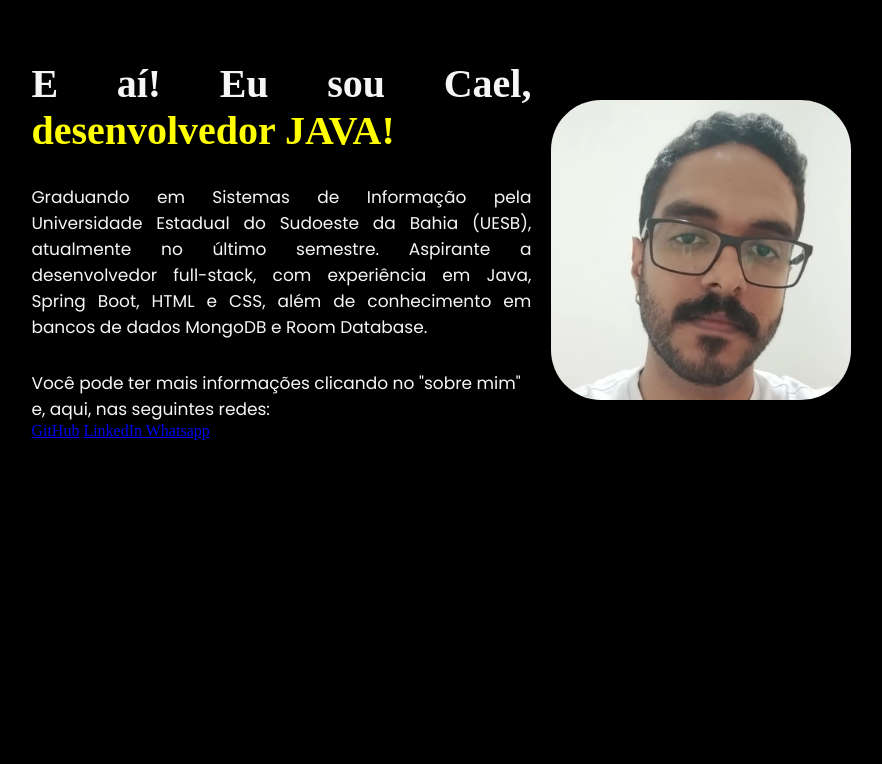
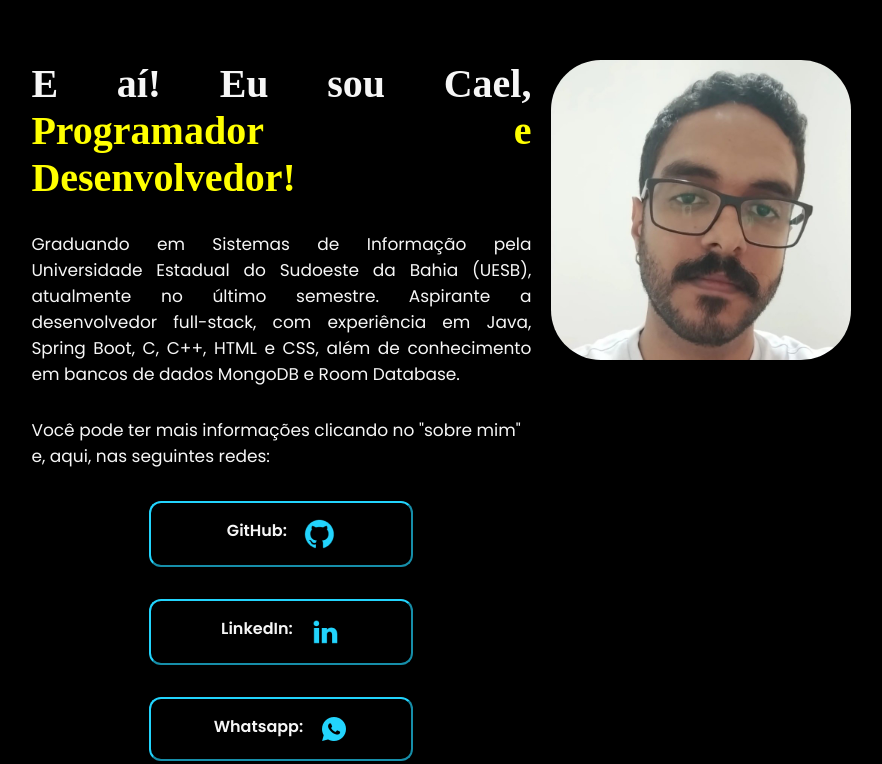
Before and after one commit to CaelSS/Portfolio, a plain HTML site: page index.html in a window 1280 px wide. Shown: the part 170-934 px from the top of the page, without its empty margins (199-1081 px from the left). Before the commit the page ends 841 px from the top, so only its background shows below. Drawn offline with Linux system fonts and the light colour scheme; a web font is replaced by a local one.

Commit message:
mudanca de botoes e styles.

```diff
--- a/index.html
+++ b/index.html
@@ -20,30 +20,28 @@
 
                 <section class="apresentacao_conteudo">  <!--tag que cria uma seção/bloco-->
 
-                    <h1 class="apresentacao_conteudo_titulo">E aí! Eu sou <strong>Cael</strong>, <span class="titulo-destaque">desenvolvedor    JAVA!</span>
+                    <h1 class="apresentacao_conteudo_titulo">E aí! Eu sou <strong>Cael</strong>, <span class="titulo-destaque">Programador e Desenvolvedor!</span>
                     </h1> <!--utuliza o Strong pra ficar uma tag que chama mais ateenção-->
 
                     <p class="apresentacao_conteudo_descricao">Graduando em Sistemas de Informação pela Universidade Estadual do Sudoeste da Bahia (UESB), atualmente no último semestre.
-                    Aspirante a desenvolvedor full-stack, com experiência em Java, Spring Boot, HTML e CSS, além de conhecimento em bancos de dados MongoDB e Room Database.</p>
+                    Aspirante a desenvolvedor full-stack, com experiência em Java, Spring Boot, C, C++, HTML e CSS, além de conhecimento em bancos de dados MongoDB e Room Database.</p>
 
 
-                    <div class="apresentacao_links">
-
-                        <p class="apresentacao_links_paragrafo">Você pode ter mais informações clicando no "sobre mim" e, aqui, nas seguintes redes: </p>
 
                         <div class="apresentacao_botoes">
 
-                            <a href="https://github.com/CaelSS">GitHub</a>
+                            <p class="apresentacao_links_paragrafo">Você pode ter mais informações clicando no "sobre mim" e, aqui, nas seguintes redes: </p>
 
-                            <a href="https://www.linkedin.com/in/cael-santos-santana/" target="_blank" aria-label="Acesse meu LinkedIn">
-                                LinkedIn
+                            <a class="botoes_link" href="https://github.com/CaelSS">GitHub: <img src="icons/github.png" alt=""></a>
+
+                            <a  class="botoes_link" href="https://www.linkedin.com/in/cael-santos-santana/" target="_blank" aria-label="Acesse meu LinkedIn">
+                                LinkedIn: <img src="icons/linkedin.png" alt="">
                             </a>
 
-                            <a href="https://wa.me/+55073991172305" target="_blank" aria-label="Acesse meu GitHub">
-                                Whatsapp
+                            <a class="botoes_link" href="https://wa.me/+55073991172305" target="_blank" aria-label="Acesse meu GitHub">
+                                Whatsapp: <img src="icons/icons8-whatsapp-50.png">
                             </a>
 
-                        </div>
 
                     </div>
 
--- a/style.css
+++ b/style.css
@@ -55,18 +55,6 @@ body {
 
   }
 
-  .apresentacao_conteudo_descricao{
-
-
-    font-size: 17px;  /* edita o tamanho da letra */
-    font-family: "Poppins", serif; /* importo a fonte pelo site da google fonts*/
-    text-shadow: 10px 10px 10px rgba(0, 0, 0, 0.5);
-    text-align: justify;
-
-
-
-  }
-
   .apresentacao_conteudo{ /* na classe filha da classe pai (apresentacoa) fiz um container do conteudo (frase de descricao)*/
 
     width: 500px; /* o espaço que a div consome na pagina*/
@@ -87,12 +75,30 @@ body {
 
   }
 
+  .apresentacao_conteudo_descricao{
+
+
+    font-size: 17px;  /* edita o tamanho da letra */
+    font-family: "Poppins", serif; /* importo a fonte pelo site da google fonts*/
+    text-shadow: 10px 10px 10px rgba(0, 0, 0, 0.5);
+    text-align: justify;
+
+
+
+  }
+
+
+
+
+
   .apresentacao_links_paragrafo {
 
 
     font-size: 17px;  /* edita o tamanho da letra */
     font-family: "Poppins", serif; /* importo a fonte pelo site da google fonts*/
     text-shadow: 10px 10px 10px rgba(0, 0, 0, 0.5);
+    font-weight: 400;
+
 
   }
 
@@ -103,6 +109,7 @@ body {
     width: 300px; /*diminuir o tamanho da imagem de PERFIL*/
     max-width: 100%;
     border-radius: 50px; /* diminui a borda da imagem. Deixa ela mais arredondada*/
+    margin-bottom: auto;
 
   }
 
@@ -111,16 +118,36 @@ body {
   /*------------------------------------------------BOTÕES----------------------------------------------------------------------*/
 
 
-  .apresentacao_botoes a img{
+  .apresentacao_botoes { /* aqui fica a organizacao da apresentacao dos botoes */
 
-    margin: 15px;
-    padding: 0 15px;
-    gap: 10px;
-    display: block; /* sempre que for usar um elemento flexbox é boa prática utilizar o display flex*/
-    justify-content: space-around;
-    width: 10%;
-    display: inline-block; /*faz com que o link ocupe apenas o tamanho da imagem do icone*/
+    display: flex; /*sempre que criar um container utilizar o display flex pra facilitar a divisao de espacos entre os filhos */
+    justify-content: space-between;
+    flex-direction: column;
+    align-items: center;
+    gap: 32px;
+
+  }
+
+ .botoes_link { /* styles dos botoes*/
+
+  /* background-color: #22d4fd; /* muda a cor de fundo */
+
+  display: flex;
+  justify-content: center;
+
+  width: 260px; /*  tamanho do botao*/
+  border-radius: 12px; /* pra arredondar a borda*/
+  gap: 16px;
+
+  padding: 15px 0; /*primeiro valor vem pro vertical | e o segundo pro horizontal - */
+  text-align: center; /* alinho o texto dentroo do botao para o centro*/
+  font-size: 16px ;
+  text-decoration: none; /* retira os links dos palavras ancora*/
+  font-family: "Poppins", serif;
+  font-weight: 600;
+  color: #f6f6f6;
+  border: 2px outset #22d4fd; /* estilo da borda do botão*/
 
 
 
-  }
+ }
```
Also changed, not shown: icons/GithubIcon.png (deleted), icons/github.png (added), icons/icons8-whatsapp-50.png (added), icons/instagram.png (added), icons/linkedin.256x256.png (deleted), icons/linkedin.png (added), icons/twitch.png (added), icons/twitter-novo.png (added), icons/twitter.png (added), icons/wppicon.png (deleted).
